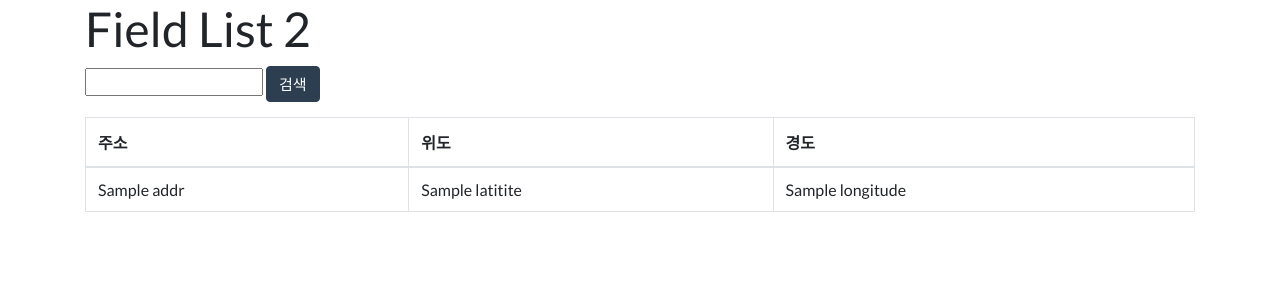
After one commit to askdjango/networkons-201801, a Django app: template networkons/dojo1/templates/dojo1/field_list2.html in a window 1280 px wide. The commit adds this page. Shown: the top 300 px of the page. Run offline with Django 3.2, Linux system fonts and the light colour scheme; the template is opened without the code that fills it: most values are stand-ins (such as "Sample title", 1, 10 or a date in 2020); some libraries are stand-ins or nearby versions.

Commit message:
pandas.read_excel 활용해서 field_list2 뷰 구현

```diff
--- a/networkons/dojo1/templates/dojo1/field_list.html
+++ b/networkons/dojo1/templates/dojo1/field_list.html
@@ -10,7 +10,7 @@
 <div id="map" style="width: 300px; height: 300px;">
 </div>
 
-<script src="https://openapi.map.naver.com/openapi/v3/maps.js?clientId=REPLACE_YOUR_KEY&amp;submodules=panorama,geocoder,drawing,visualization"></script>
+<script src="https://openapi.map.naver.com/openapi/v3/maps.js?clientId=yHHIYl4B0yPlcCfkX_0z&amp;submodules=panorama,geocoder,drawing,visualization"></script>
 
 <script>
 var map = new naver.maps.Map('map', {
--- /dev/null
+++ b/networkons/dojo1/templates/dojo1/field_list2.html
@@ -0,0 +1,34 @@
+<link rel="stylesheet" href="https://maxcdn.bootstrapcdn.com/bootswatch/4.0.0-beta.3/flatly/bootstrap.min.css" />
+
+<div class="container">
+    <div class="row">
+        <div class="col-sm-12">
+            <h1>Field List 2</h1>
+
+            <form>
+                <input type="text" />
+                <input type="submit" class="btn btn-primary" value="검색" />
+            </form>
+
+            <table class="table table-hover table-bordered">
+                <thead>
+                    <tr>
+                        <th>주소</th>
+                        <th>위도</th>
+                        <th>경도</th>
+                    </tr>
+                </thead>
+                <tbody>
+                    {% for index, row in df.iterrows %}
+                    <tr>
+                        <td>{{ row.addr }}</td>
+                        <td>{{ row.latitite }}</td>
+                        <td>{{ row.longitude }}</td>
+                    </tr>
+                    {% endfor %}
+                </tbody>
+            </table>
+
+        </div>
+    </div>
+</div>
--- a/networkons/dojo1/urls.py
+++ b/networkons/dojo1/urls.py
@@ -3,4 +3,5 @@ from . import views
 
 urlpatterns = [
     url(r'^$', views.field_list),
+    url(r'^field2/$', views.field_list2),
 ]
--- a/networkons/networkons/settings.py
+++ b/networkons/networkons/settings.py
@@ -57,7 +57,9 @@ ROOT_URLCONF = 'networkons.urls'
 TEMPLATES = [
     {
         'BACKEND': 'django.template.backends.django.DjangoTemplates',
-        'DIRS': [],
+        'DIRS': [
+            os.path.join(BASE_DIR, 'networkons', 'templates'),
+        ],
         'APP_DIRS': True,
         'OPTIONS': {
             'context_processors': [
```
Also changed, not shown: networkons/dojo1/views.py (+12 -0 lines), 1 other file.
